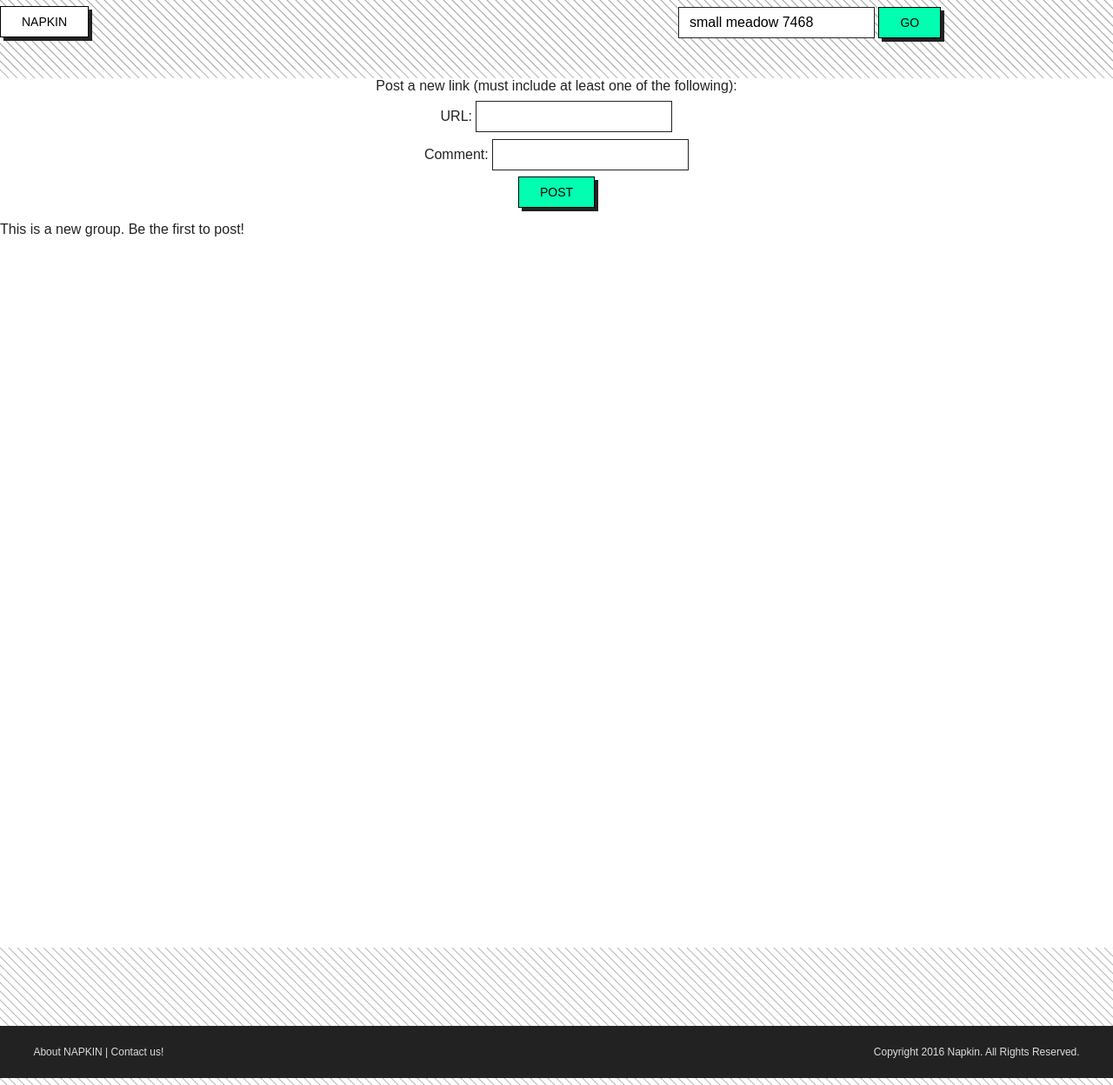
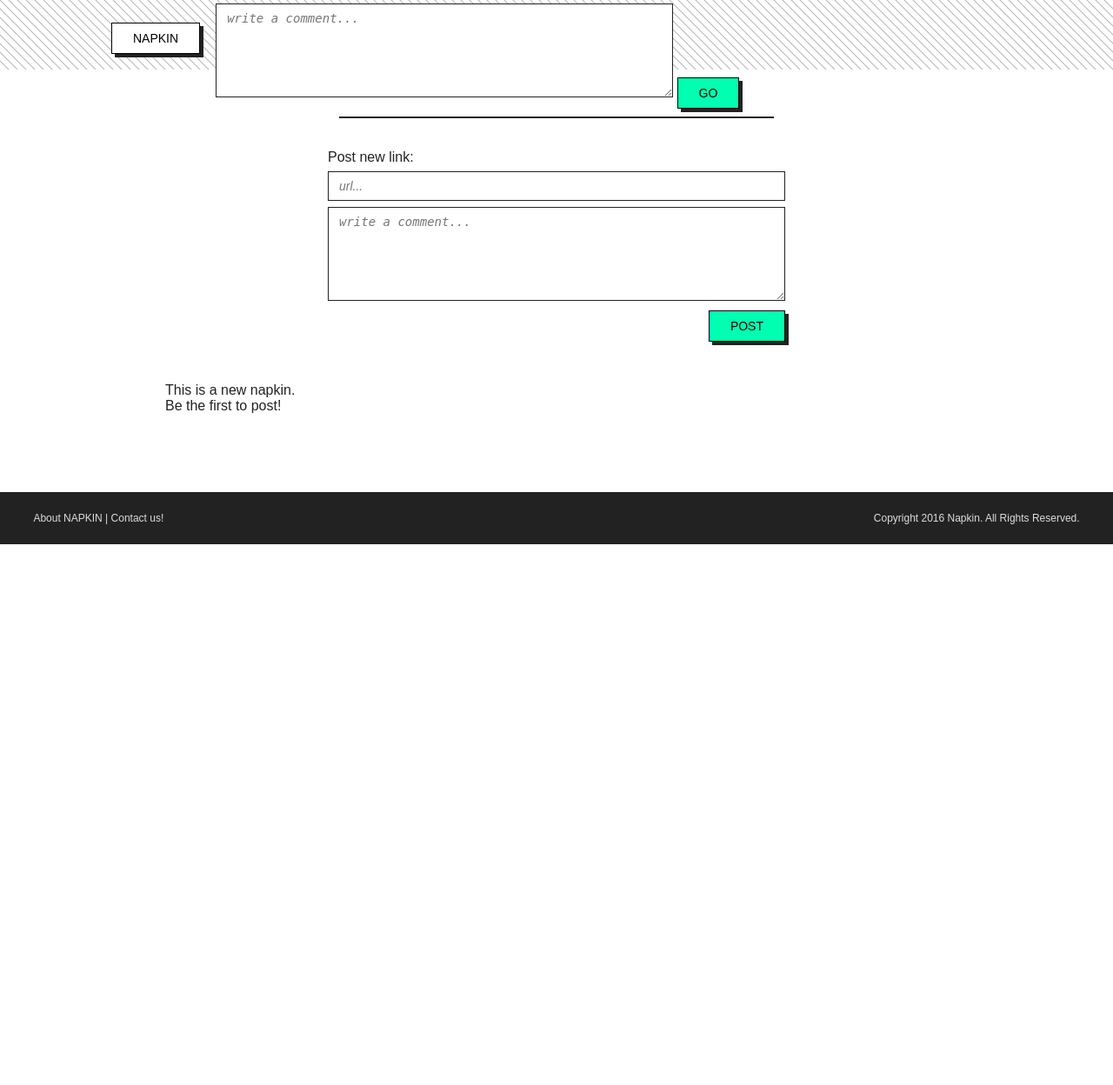
Before and after one commit to dodiku/Napkin, a Django app: template napkin_project/templates/napkin/group_page.html in a window 1280 px wide. Shown: the whole page at 87% size. After the commit the page ends 626 px from the top, so only its background shows below. Run offline with Django 3.2, Linux system fonts and the light colour scheme; the template is opened without the code that fills it: values that come from a table or form of the project are taken from there, others are empty; parts of the project's set-up code (start-up, migrations or seed data) failed here and were passed over; some web fonts are replaced.

Commit message:
completed group_page styling

```diff
--- a/napkin_project/napkin/forms.py
+++ b/napkin_project/napkin/forms.py
@@ -14,20 +14,32 @@ def generate_name():
 random_name = generate_name()
 
 class GroupForm(forms.ModelForm):
-    name = forms.CharField(max_length=24, help_text=(random_name + "..."), initial=random_name)
+    name = forms.CharField(required=False, max_length=24, help_text=(random_name + "..."), widget=forms.TextInput({ "placeholder": random_name + "..."}), default=random_name)
     # name_slug = forms.CharField(widget=forms.HiddenInput(), required=False) ### excluded
     # created = forms.DateTimeField(widget=forms.HiddenInput(), required=False) ### excluded
 
     class Meta:
         model = Group
         exclude = ('name_slug', 'created',)
+    #
+    # def clean(self):
+    #     if not self.cleaned_data.get('name'):
+    #         self.cleaned_data['name'] = random_name
+    #         self.cleaned_data['name_slug'] = slugify(random_name)
+    #         print "*** clean ***"
+    #         a = self.cleaned_data['name']
+    #         b = self.cleaned_data['name_slug']
+    #         print a
+    #         print b
+    #         print "*** clean ***"
+    #     return self.cleaned_data
 
 
 
 class PostForm(forms.ModelForm):
     # group = forms.ForeignKey(widget=forms.HiddenInput()) ### excluded
-    url = forms.URLField(required=False, help_text="url...")
-    text = forms.CharField(required=False, max_length=1000, help_text="write a comment...")
+    url = forms.URLField(required=False, help_text="url...", widget=forms.TextInput({ "placeholder": "url..."}))
+    text = forms.CharField(required=False, max_length=1000, help_text="write a comment...", widget=forms.Textarea({ "placeholder": "write a comment..."}))
     # created = forms.DateTimeField(widget=forms.HiddenInput(), required=False, initial=0) ### excluded
 
     class Meta:
--- a/napkin_project/napkin/views.py
+++ b/napkin_project/napkin/views.py
@@ -74,10 +74,12 @@ def group_page(request, group_name_slug):
 
         else:
             form = GroupForm(request.POST)
+            print "======"
             print form.data['name']
             name = form.data['name']
             name_slug = slugify(name)
             print name_slug
+            print "======"
             if Group.objects.filter(name_slug=name_slug).count() > 0:
                 redirection_url = "http://127.0.0.1:8000/"+name_slug
                 return redirect(redirection_url)
--- a/napkin_project/static/stylesheet.css
+++ b/napkin_project/static/stylesheet.css
@@ -14,7 +14,8 @@ input[type=text] {
     width: 200px;
     padding: 8px 12px 8px 12px;
     border: 1px solid #222222;
-    font-size: 16px;
+    font-weight: 300;
+    font-size: 14px;
     display: inline;
     margin-top: 0.5em;
 }
@@ -24,13 +25,14 @@ input[type=text]:placeholder-shown {
   font-style: italic;
 }
 
-input[type=url] {
-    width: 200px;
-    padding: 8px 12px 8px 12px;
-    border: 1px solid #222222;
-    font-size: 16px;
-    display: inline;
-    margin-top: 0.5em;
+input[name=url] {
+  width: 500px;
+  padding: 8px 12px 8px 12px;
+  border: 1px solid #222222;
+  font-weight: 300;
+  font-size: 14px;
+  display: inline;
+  margin-top: 0.5em;
 }
 
 input[type=url]:placeholder-shown {
@@ -38,9 +40,37 @@ input[type=url]:placeholder-shown {
   font-style: italic;
 }
 
+textarea {
+  width: 500px;
+  padding: 8px 12px 8px 12px;
+  border: 1px solid #222222;
+  font-size: 14px;
+  display: inline;
+  margin-top: 0.5em;
+  font-weight: 300;
+  height: 90px;
+}
+
+textarea:placeholder-shown {
+  color: #C5C3C6;
+  font-style: italic;
+  font-weight: 300;
+  font-size: 14px;
+}
+
 .content {
   min-height: 1000px;
   margin: 90px auto;
+}
+
+.content_group {
+  /*min-height: 1000px;*/
+  margin: 90px auto;
+  /*background: green;*/
+  max-width: 900px;
+  display: block;
+  margin-left: auto;
+  margin-right: auto;
 }
 
 .submit {
@@ -107,9 +137,34 @@ input[type=url]:placeholder-shown {
   outline:0;
 }
 
-#form_header {
-  width: 500px;
+.submit-post {
+  background: #00FFB1;
+  border: 1px solid #000000;
+  box-shadow: 4px 4px 0px 0px #222222;
+  font-size: 14px;
+  padding: 9px 24px 9px 24px;
+  transition-duration: 0.1s;
+  margin-top: 0.5em;
   float: right;
+  margin-bottom: 18px;
+}
+
+.submit-post:hover {
+  background: #7FFFD8;
+  border: 1px solid #000000;
+  box-shadow: 4px 4px 0px 0px #222222;
+  cursor: pointer;
+}
+
+.submit-post:active {
+  background: #7FFFD8;
+  border: 1px solid #000000;
+  box-shadow: 0px 0px 0px 0px #222222;
+  cursor: pointer;
+}
+
+.submit-post:focus {
+  outline:0;
 }
 
 #main_block {
@@ -137,8 +192,87 @@ input[type=url]:placeholder-shown {
   margin-top: 36px;
 }
 
-#whitebg {
+
+
+#form_header {
+  /*width: 500px;*/
+  /*float: right;*/
+  /*background: red;*/
+}
+
+#header_content {
+  /*margin-left: auto;
+  margin-right: auto;*/
+  height: 80px;
+  width: 80%;
+  margin: 0px auto;
+  /*background: yellow;*/
+  /*padding-left: 50%;
+  padding-right: 50%;*/
+  /*padding-top: 22px;*/
+  /*padding-bottom: 22px;*/
+  display:flex;
+  justify-content:center;
+  align-items:center;
+}
+
+#title {
+  font-size: 36px;
+  font-weight: 500;
+  line-height: 1;
+}
+
+
+#since {
+  font-size: 12px;
+  /*color: rgba(33,33,33,0.50);*/
+  /*opacity: 0.5;*/
+  color: #989898;
+  margin-bottom: 18px;
+}
+
+#group_title {
+  /*background: yellow;*/
+  max-width: 500px;
+  /*padding-left: 27%;*/
+  padding-top: 18px;
+  padding-bottom: 18px;
+  /*display:flex;
+  justify-content:center;
+  align-items:center;*/
+  /*border-style: solid;*/
+  border-bottom: solid 2px #222222;
+  display: block;
+  margin-top: 98px;
+  margin-left: auto;
+  margin-right: auto;
+  /*background: red;*/
+}
+
+#form_group {
+  /*background: orange;*/
+  margin-left: auto;
+  margin-right: auto;
+  text-align: left;
+  align-items: left;
+  margin-top: 36px;
+  /*margin-bottom: 18px;*/
+  display: block;
+  max-width: 526px;
+}
+
+#link_title {
+  font-size: 18px;
+  font-weight: 500;
+}
+
+.header_container {
+  width: 100%;
+  position: fixed;
+  top: 0px;
   background: white;
+  background: url(images/back.png) repeat;
+
 }
 
 .title{
@@ -175,15 +309,6 @@ input[type=url]:placeholder-shown {
   width:100%;
 }
 
-.header {
-  height: 80px;
-  background: red;
-  position: fixed;
-  top: 0px;
-  width: 100%;
-  background: url(images/back.png) repeat;
-}
-
 #footer_left {
   float: left;
   padding-left: 3%;
--- a/napkin_project/templates/napkin/group_page.html
+++ b/napkin_project/templates/napkin/group_page.html
@@ -2,25 +2,24 @@
 
 {% load static %}
 
-<html>
+<html style="background:white;">
     <head>
         {% if group_name %}
           <title>NAPKIN // {{ group_name }}</title>
+          <meta charset = "UTF-8" />
         {% endif %}
         <link href='https://fonts.googleapis.com/css?family=Palanquin:300,500' rel='stylesheet' type='text/css'>
         <link type="text/css" rel="stylesheet" href="{% static "stylesheet.css" %}"/>
     </head>
 
     <body>
-      <div class="header">
+      <div class="header_container">
 
-        <div>
+        <div id="header_content">
             <form action="http://127.0.0.1:8000/">
               <input type="submit" value="NAPKIN" class="submit-home">
             </form>
-        </div>
 
-        <div>
             <form id="form_header" method="post" action="{% url 'group_page' group_name_slug %}">
 
               {% csrf_token %}
@@ -35,19 +34,22 @@
 
               <input type="submit" name="submit" value="GO" class="submit"/>
             </form>
+
         </div>
 
       </div>
 
-      <div class="content" id="whitebg">
+      <!-- <div class="content_group">
+        </div> -->
 
+      <div id="group_title">
         {% if group_name %}
-          <h1>{{ group_name }}</h1>
-          {{ created_date }}</br>
+          <span id="title">{{ group_name }}</span></br>
+          <span id="since">{{ created_date }}</span>
         {% endif %}
+      </div>
 
-
-       <div id="form">
+       <div id="form_group">
           <form method="post" novalidate action="{% url 'group_page' group_name_slug %}">
 
             {% csrf_token %}
@@ -57,28 +59,27 @@
 
             {{ post_form.errors }}
 
-            Post a new link (must include at least one of the following):</br>
-            URL: {{ post_form.url }}</br>
-            Comment: {{ post_form.text }}</br>
+            Post new link:</br>
+            <span>{{ post_form.url }}</span></br>
+            <span>{{ post_form.text }}</span></br>
 
-            <input type="submit" name="submit" value="POST" class="submit" required/>
+            <input type="submit" name="submit" value="POST" class="submit-post" required/>
           </form>
-
         </div>
 
-        <div>
+        <div class="content_group">
           {% if posts %}
-          <ul>
             {% for post in posts %}
-            <li><a href="{{ post.url }}" target="_blank">{{ post.url }}</br></a>{{ post.text }}</li>
+            <a id="link_title" href="{{ post.url }}" target="_blank">{{ post.url }}</br></a>
+            <span id="comment">{{ post.text }}</span></br>
+            <span id="since">{{ post.created }}</span></br></br>
             {% endfor %}
-          </ul>
           {% else %}
-            <p>This is a new group. Be the first to post!</p>
+            <p>This is a new napkin.</br>Be the first to post!</p>
           {% endif %}
         </div>
 
-      </div>
+
 
 
       <footer class="footer">
--- a/napkin_project/templates/napkin/index.html
+++ b/napkin_project/templates/napkin/index.html
@@ -5,6 +5,7 @@
 <html>
     <head>
         <title>NAPKIN: Share Content</title>
+        <meta charset = "UTF-8" />
         <link href='https://fonts.googleapis.com/css?family=Palanquin:300,500' rel='stylesheet' type='text/css'>
         <link type="text/css" rel="stylesheet" href="{% static "stylesheet.css" %}"/>
     </head>
```
Also changed, not shown: napkin_project/static/images/back.png, 1 other file. Lines whose indentation alone changed are shown as unchanged.
